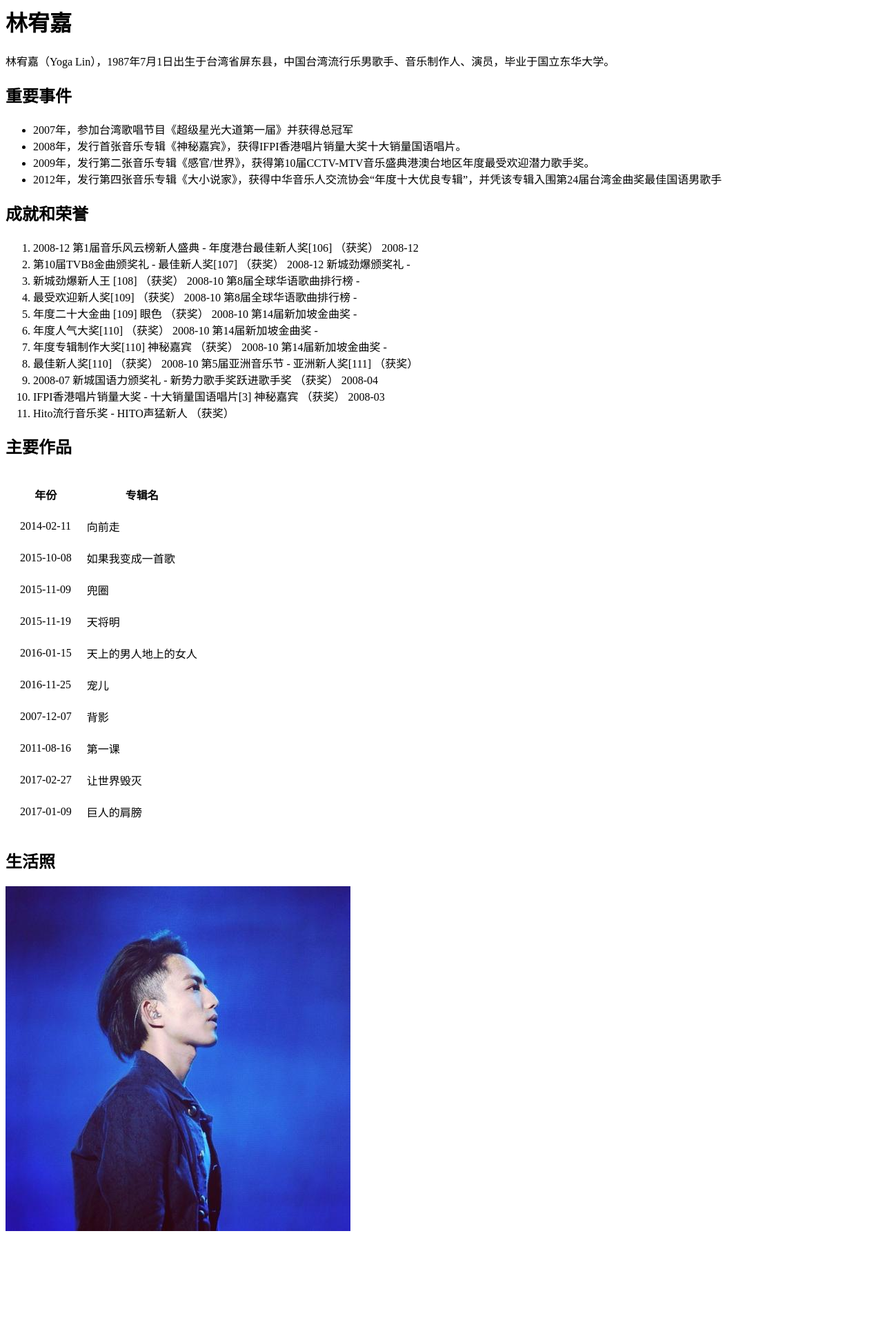
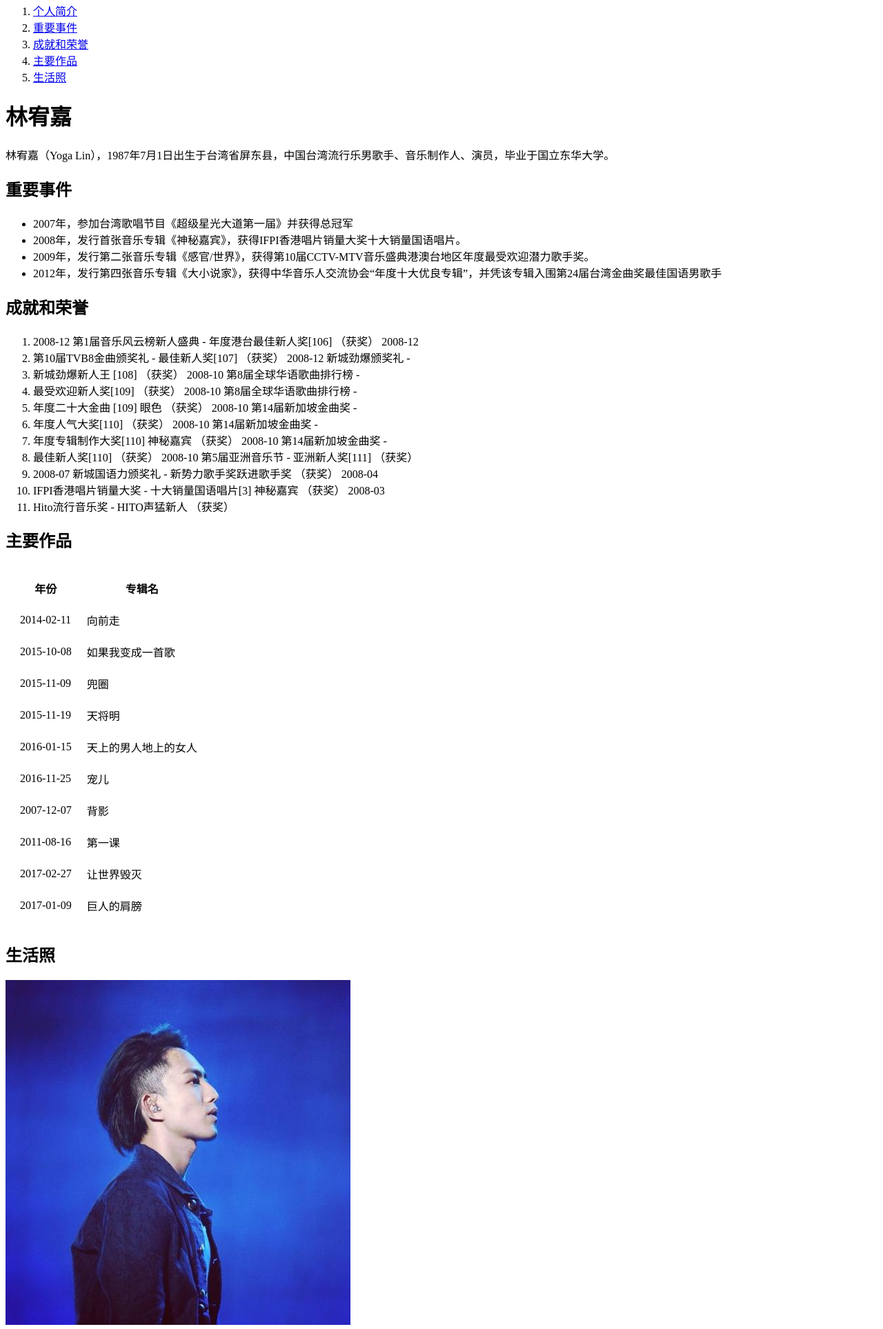
Before and after one commit to summercoming866/html-demo-5, a plain HTML site: page index.html in a window 1280 px wide. Shown: the part 13-1940 px from the top of the page at 69% size. Before the commit the page ends 1810 px from the top, so only its background shows below. Drawn offline with Linux system fonts and the light colour scheme.

Commit message:
更新第二版介绍

```diff
--- a/index.html
+++ b/index.html
@@ -2,16 +2,31 @@
 <html lang="en">
   <head>
     <meta charset="UTF-8" />
-    <meta name="viewport" content="width=device-width, initial-scale=1.0" />
+    <meta
+      name="viewport"
+      content="width=device-width, initial-scale=1.0, minimum-scale=1.0,maximum-scale=1.0, user-scalable=no"
+    />
     <title>Document</title>
     <style>
-        table{
-            border-spacing:20px
-        }
+      table {
+        border-spacing: 20px;
+      }
+      img {
+        max-width: 100%;
+      }
     </style>
   </head>
   <body>
-    <h1>林宥嘉</h1>
+    <nav>
+      <ol>
+        <li><a href="#show">个人简介</a></li>
+        <li><a href="#important">重要事件</a></li>
+        <li><a href="#glory">成就和荣誉</a></li>
+        <li><a href="#work">主要作品</a></li>
+        <li><a href="#pic">生活照</a></li>
+      </ol>
+    </nav>
+    <h1 id="show">林宥嘉</h1>
     <p>
       林宥嘉（Yoga
       Lin），1987年7月1日出生于台湾省屏东县，中国台湾流行乐男歌手、音乐制作人、演员，毕业于国立东华大学。
@@ -29,7 +44,7 @@
         2012年，发行第四张音乐专辑《大小说家》，获得中华音乐人交流协会“年度十大优良专辑”，并凭该专辑入围第24届台湾金曲奖最佳国语男歌手
       </li>
     </ul>
-    <h2>成就和荣誉</h2>
+    <h2 id="glory">成就和荣誉</h2>
     <ol>
       <li>
         2008-12 第1届音乐风云榜新人盛典 - 年度港台最佳新人奖[106] （获奖）
@@ -57,7 +72,7 @@
       </li>
       <li>Hito流行音乐奖 - HITO声猛新人 （获奖）</li>
     </ol>
-    <h2>主要作品</h2>
+    <h2 id="work">主要作品</h2>
     <table>
       <thead>
         <tr>
@@ -108,7 +123,9 @@
         </tr>
       </tbody>
     </table>
-    <h2>生活照</h2>
-    <img src="./下载.jpeg" alt="美照">
+    <h2 id="pic">生活照</h2>
+    <a href="./下载.jpeg" target="_blank"
+      ><img src="./下载.jpeg" alt="美照"
+    /></a>
   </body>
 </html>
```
